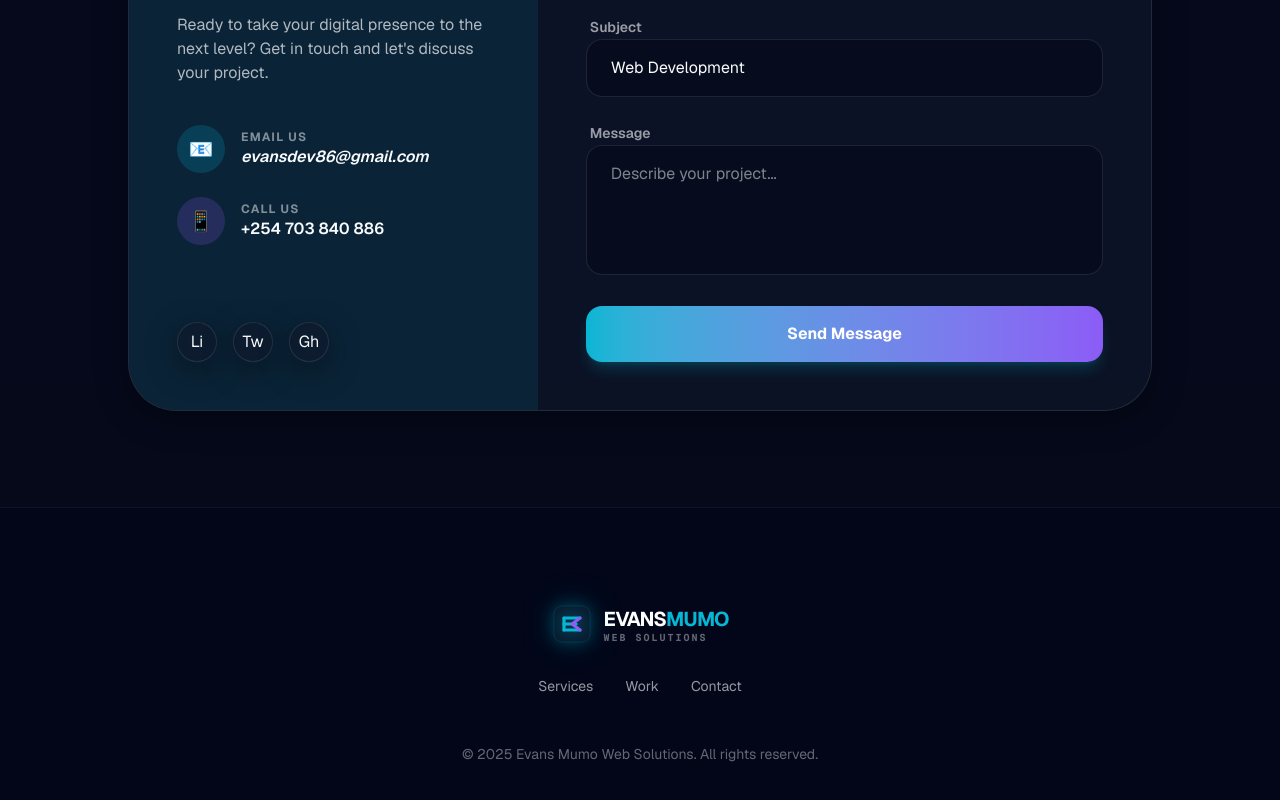
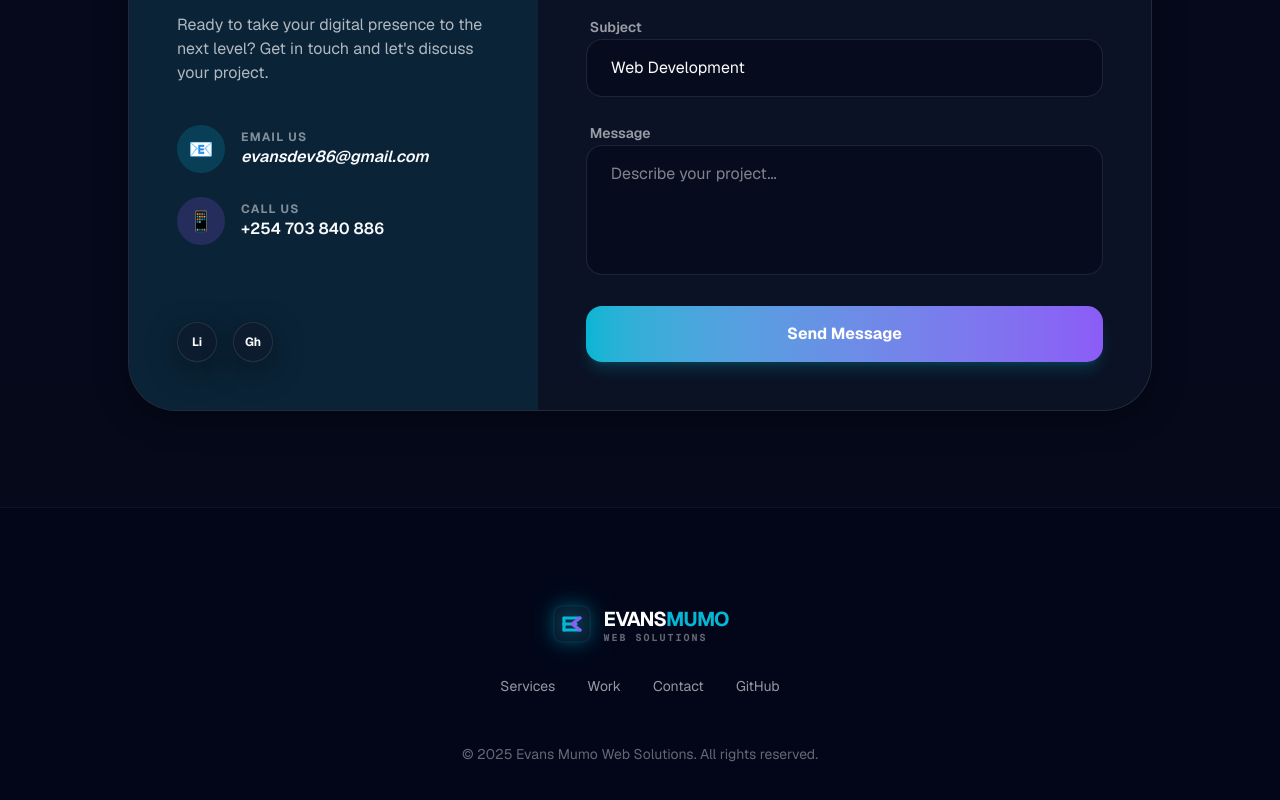
Before and after one commit to Evansgit254/evans-mumo-web-solutions, a Next.js app: page / in a window 1280 px wide. Shown: the part 3429-4229 px from the top of the page. Built offline with nearby package versions, Linux system fonts and the light colour scheme.

Commit message:
Update social links with official GitHub profile

```diff
--- a/src/app/page.tsx
+++ b/src/app/page.tsx
@@ -88,6 +88,7 @@ export default function Home() {
             <a href="#services" className="hover:text-accent-primary">Services</a>
             <a href="#work" className="hover:text-accent-primary">Work</a>
             <a href="#contact" className="hover:text-accent-primary">Contact</a>
+            <a href="https://github.com/Evansgit254" target="_blank" rel="noopener noreferrer" className="hover:text-accent-primary">GitHub</a>
           </nav>
           <div className="text-center text-foreground/40 text-sm">
             <p>&copy; {new Date().getFullYear()} Evans Mumo Web Solutions. All rights reserved.</p>
--- a/src/components/Contact.tsx
+++ b/src/components/Contact.tsx
@@ -67,9 +67,8 @@ export default function Contact() {
                         </div>
 
                         <div className="mt-12 flex gap-4">
-                            <a href="#" className="w-10 h-10 rounded-full glass-morphism flex items-center justify-center hover:bg-accent-primary transition-colors">Li</a>
-                            <a href="#" className="w-10 h-10 rounded-full glass-morphism flex items-center justify-center hover:bg-accent-primary transition-colors">Tw</a>
-                            <a href="#" className="w-10 h-10 rounded-full glass-morphism flex items-center justify-center hover:bg-accent-primary transition-colors">Gh</a>
+                            <a href="https://www.linkedin.com/in/evans-mumo-395960b0/" target="_blank" rel="noopener noreferrer" className="w-10 h-10 rounded-full glass-morphism flex items-center justify-center hover:bg-accent-primary transition-colors text-xs font-bold">Li</a>
+                            <a href="https://github.com/Evansgit254" target="_blank" rel="noopener noreferrer" className="w-10 h-10 rounded-full glass-morphism flex items-center justify-center hover:bg-accent-primary transition-colors text-xs font-bold">Gh</a>
                         </div>
                     </div>
 
```
